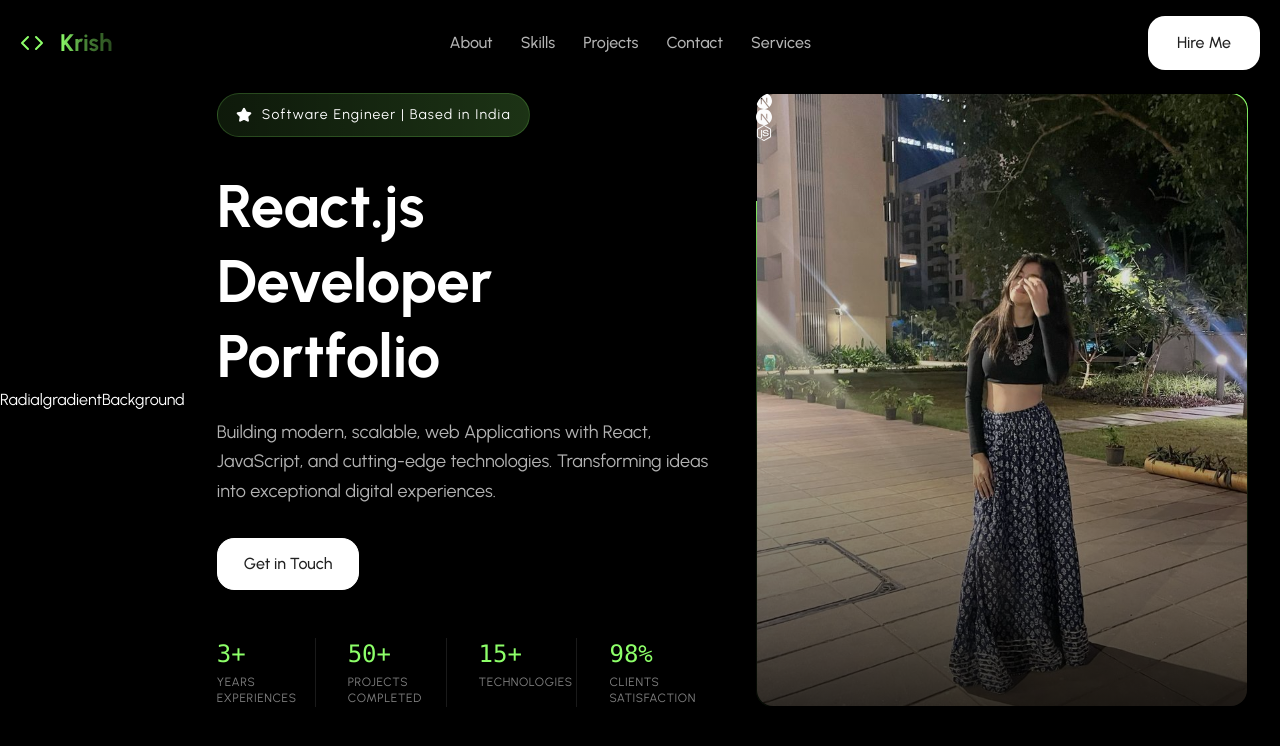
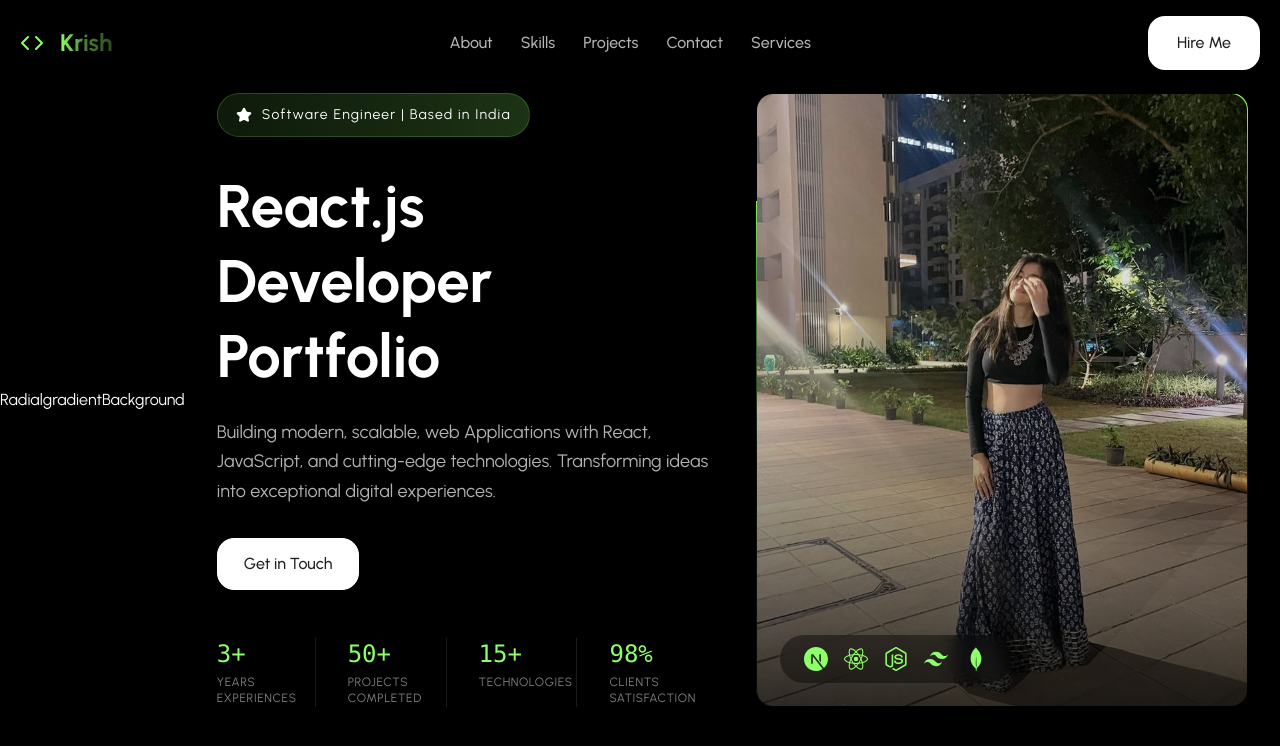
Before and after one commit to KrishDevCrafting/PortFolio_Krish, a React (Vite) app: page / in a window 1280 px wide. Shown: the top 746 px of the page. Built offline with nearby package versions, Linux system fonts and the light colour scheme.

Commit message:
feat: update tech stack icons in Hero image overlay
- Added SiMongodb import from react-icons/si
- Redesigned tech stack bar with glassmorphism styling
- Added Next.js, React, Node.js, Tailwind, MongoDB icons
- Fixed items-center typo (was item-center)
- Added hover scale animation on each icon

```diff
--- a/src/components/Section/Hero.jsx
+++ b/src/components/Section/Hero.jsx
@@ -7,6 +7,7 @@ import {
   SiTailwindcss,
   SiFramer,
   SiNodedotjs,
+  SiMongodb,
 } from "react-icons/si";
 import { PERSONAL_INFO, STATS } from "../../utils/Constants";
 import FadeIn from "../Animations/FadeIn";
@@ -104,20 +105,24 @@ const Hero = () => {
                     </div>
                   </div>
                   {/* {Techology Stack} */}
-                  <div className="">
+                  <div className="absolute bottom-6 left-6 z-20">
                     <FadeIn delay={500}>
-                      <div className="">
-                        <div className="">
-                          <div className="">
-                            <SiNextdotjs className="" />
-                          </div>
+                      <div className="flex items-center gap-4 bg-black/40 backdrop-blur-sm border-white/10 rounded-full px-6 py-3">
+                        <div className="w-6 h-6 flex items-center justify-center hover:scale-110 transition-all duration-300">
+                          <SiNextdotjs className="w-full h-full text-primary" />
                         </div>
 
-                        <div className="">
-                          <SiNextdotjs className="" />
+                        <div className="w-6 h-6 flex items-center justify-center hover:scale-110 transition-all duration-300">
+                          <SiReact className="w-full h-full text-primary" />
                         </div>
-                        <div className="">
-                          <SiNodedotjs className="" />
+                        <div className="  w-6 h-6 flex items-center justify-center hover:scale-110 transition-all duration-300">
+                          <SiNodedotjs className="w-full h-full text-primary" />
+                        </div>
+                        <div className="  w-6 h-6 flex items-center justify-center hover:scale-110 transition-all duration-300">
+                          <SiTailwindcss className="w-full h-full text-primary" />
+                        </div>
+                        <div className="  w-6 h-6 flex items-center justify-center hover:scale-110 transition-all duration-300">
+                          <SiMongodb className="w-full h-full text-primary" />
                         </div>
                       </div>
                     </FadeIn>
```
